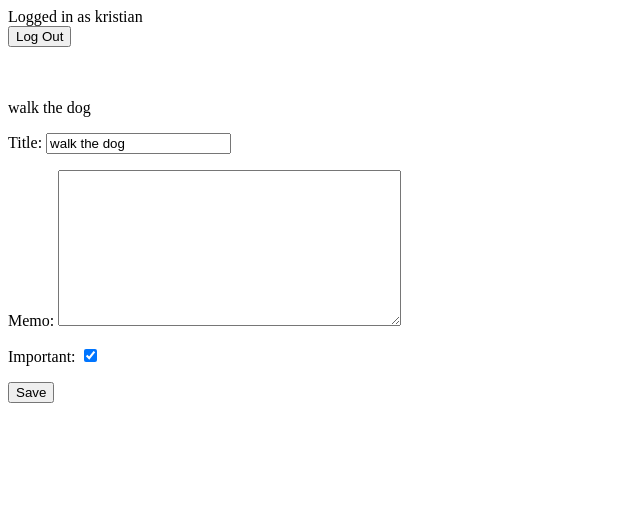
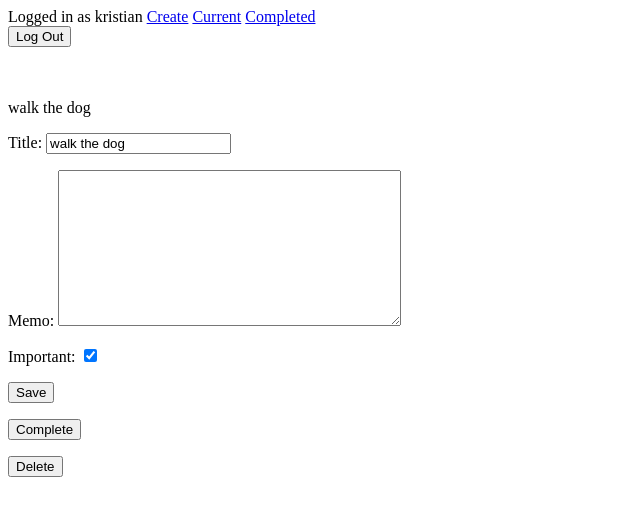
Before and after one commit to kristianmirabile/Todowoo_project, a Django app: page /todo/1 in a window 1280 px wide. Shown: the top 516 px of the page, without its empty margins (0-640 px from the left). Run offline with Django 3.2, Linux system fonts and the light colour scheme; a user stored in the database is signed in; data comes from the database, SQL or seed files in the repository; both versions use the stored data as it was after the commit.

Commit message:
functionality all built out

```diff
--- a/todo/templates/todo/base.html
+++ b/todo/templates/todo/base.html
@@ -1,6 +1,10 @@
 {% if user.is_authenticated %}
 
 Logged in as {{ user.username }}
+
+<a href="{% url 'createtodo' %}">Create</a>
+<a href="{% url 'currenttodos' %}">Current</a>
+<a href="{% url 'completedtodos' %}">Completed</a>
 
 <form action="{% url 'logoutuser' %}" method="POST">
     {% csrf_token %}
--- a/todo/templates/todo/loginuser.html
+++ b/todo/templates/todo/loginuser.html
@@ -7,7 +7,7 @@
 <h2>{{ error }}</h2>
 
 <form method="POST">
-{% csrf_token %}
+    {% csrf_token %}
 {{ form.as_p }}
 <button type="submit">Login</button>
 </form>
--- a/todo/templates/todo/viewtodo.html
+++ b/todo/templates/todo/viewtodo.html
@@ -12,4 +12,14 @@
 <button type="submit">Save</button>
 </form>
 
+<form method="POST" action="{% url 'completetodo' todo.id %}">
+    {% csrf_token %}
+<button type="submit">Complete</button>
+</form>
+
+<form method="POST" action="{% url 'deletetodo' todo.id %}">
+    {% csrf_token %}
+<button type="submit">Delete</button>
+</form>
+
 {% endblock %}
--- a/todo/views.py
+++ b/todo/views.py
@@ -6,6 +6,7 @@ from django.contrib.auth import login, logout, authenticate
 from .forms import TodoForm
 from .models import Todo
 from django.utils import timezone
+from django.contrib.auth.decorators import login_required
 
 def home(request):
     return render(request, 'todo/home.html')
@@ -36,11 +37,13 @@ def loginuser(request):
             login(request, user)
             return redirect('currenttodos')
 
+@login_required
 def logoutuser(request):
     if request.method == 'POST':
         logout(request)
         return redirect('home')
 
+@login_required
 def createtodo(request):
     if request.method == 'GET':
         return render(request, 'todo/createtodo.html', {'form':TodoForm()})
@@ -54,12 +57,17 @@ def createtodo(request):
         except ValueError:
             return render(request, 'todo/createtodo.html', {'form':TodoForm(), 'error':'Bad data passed in. Try again.'})
 
-
+@login_required
 def currenttodos(request):
     todos = Todo.objects.filter(user=request.user, datecompleted__isnull=True)
     return render(request, 'todo/currenttodos.html', {'todos':todos})
 
+@login_required
+def completedtodos(request):
+    todos = Todo.objects.filter(user=request.user, datecompleted__isnull=False).order_by('-datecompleted')
+    return render(request, 'todo/completedtodos.html', {'todos':todos})
 
+@login_required
 def viewtodo(request, todo_pk):
     todo = get_object_or_404(Todo, pk=todo_pk, user=request.user)
     if request.method == 'GET':
@@ -73,9 +81,17 @@ def viewtodo(request, todo_pk):
         except ValueError:
             return render(request, 'todo/viewtodo.html', {'todo':todo, 'form':form, 'error':'Bad info'})
 
+@login_required
 def  completetodo(request, todo_pk):
     todo = get_object_or_404(Todo, pk=todo_pk, user=request.user)
     if request.method == 'POST':
         todo.datecompleted = timezone.now()
         todo.save()
         return redirect('currenttodos')
+
+@login_required
+def  deletetodo(request, todo_pk):
+    todo = get_object_or_404(Todo, pk=todo_pk, user=request.user)
+    if request.method == 'POST':
+        todo.delete()
+        return redirect('currenttodos')
--- a/todowoo/settings.py
+++ b/todowoo/settings.py
@@ -119,3 +119,5 @@ USE_TZ = True
 # https://docs.djangoproject.com/en/3.1/howto/static-files/
 
 STATIC_URL = '/static/'
+
+LOGIN_URL = '/login'
--- a/todowoo/urls.py
+++ b/todowoo/urls.py
@@ -29,7 +29,8 @@ urlpatterns = [
     path('', views.home, name='home'),
     path('create/', views.createtodo, name='createtodo'),
     path('current/', views.currenttodos, name='currenttodos'),
+    path('completed/', views.completedtodos, name='completedtodos'),
     path('todo/<int:todo_pk>', views.viewtodo, name='viewtodo'),
     path('todo/<int:todo_pk>/complete', views.completetodo, name='completetodo'),
-
+    path('todo/<int:todo_pk>/delete', views.deletetodo, name='deletetodo'),
 ]
```
Also changed, not shown: todo/templates/todo/completedtodos.html (added, +19 -0 lines), db.sqlite3.
